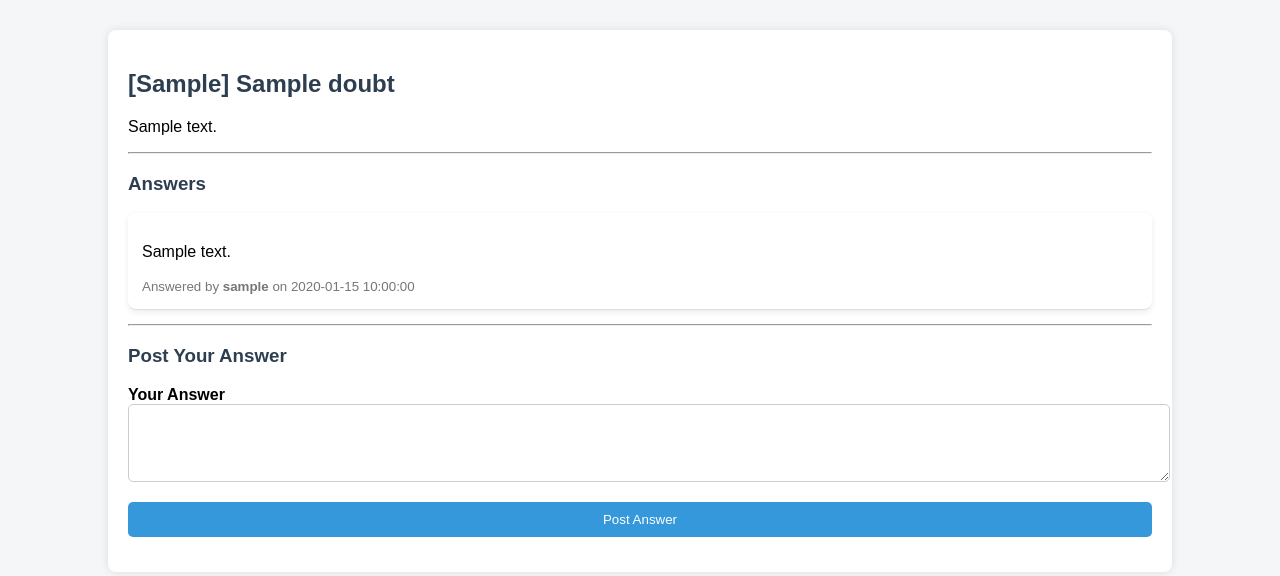
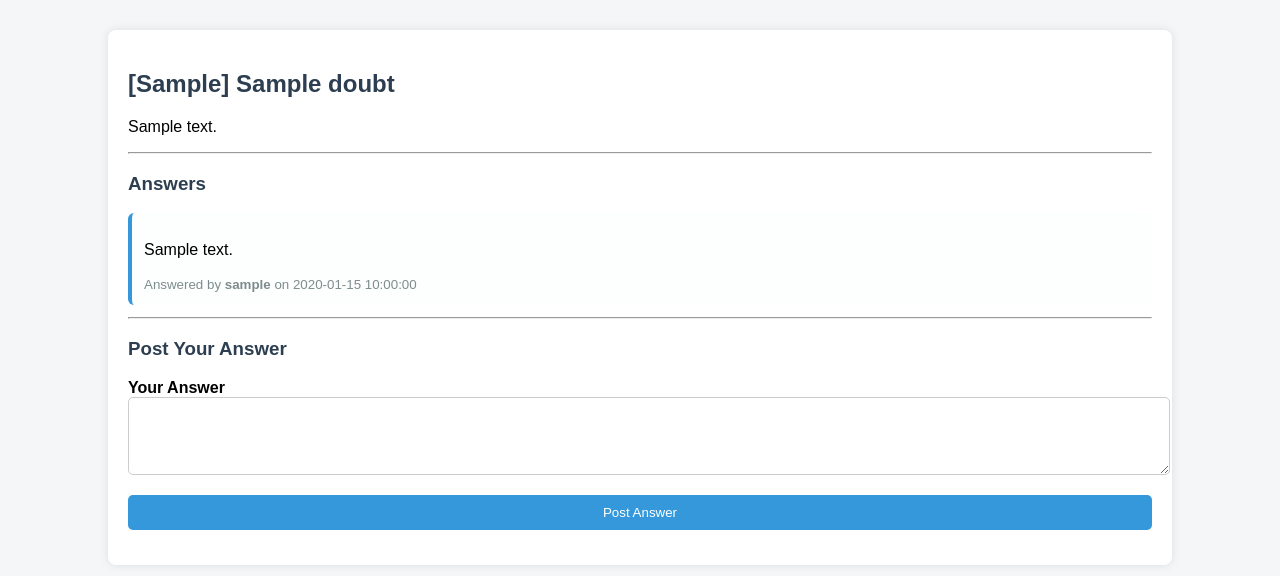
Before and after one commit to abhiravi1912/Qurio, a Flask app: page /doubt/1 in a window 1280 px wide. Shown: the part 50-626 px from the top of the page. Run offline with Flask 3, Linux system fonts and the light colour scheme; a user stored in the database is signed in; tables that the repository leaves empty hold one stand-in row (values such as "Sample post").

Commit message:
add answer card

```diff
--- a/static/style.css
+++ b/static/style.css
@@ -1,3 +1,13 @@
+/* ===== GLASS NAVBAR ===== */
+.navbar {
+    background: rgba(44, 62, 80, 0.75);
+    backdrop-filter: blur(10px);
+    -webkit-backdrop-filter: blur(10px);
+    position: sticky;
+    top: 0;
+    z-index: 1000;
+}
+
 /* ===== NAVBAR ===== */
 .navbar {
     background-color: #2c3e50;
@@ -181,3 +191,16 @@ input:focus, textarea:focus, select:focus {
     transform: translateY(-3px);
     box-shadow: 0 6px 14px rgba(0, 0, 0, 0.12);
 }
+
+/* ===== ANSWER CARDS ===== */
+.answer-card {
+    background: #fdfefe;
+    border-left: 4px solid #3498db;
+    padding: 12px;
+    margin-bottom: 12px;
+    border-radius: 6px;
+}
+
+.answer-card small {
+    color: #7f8c8d;
+}
--- a/templates/doubt_detail.html
+++ b/templates/doubt_detail.html
@@ -10,7 +10,7 @@
 <h3>Answers</h3>
 
 {% for answer in answers %}
-    <div class="doubt">
+    <div class="answer-card">
         <p>{{ answer.content }}</p>
         <small>
     Answered by <strong>{{ answer.user.username }}</strong>
--- a/templates/home.html
+++ b/templates/home.html
@@ -3,6 +3,8 @@
 
 
 {% block content %}
+
+
 <h1>Welcome to QURIO 🚀</h1>
 <form method="GET" action="/" style="margin-bottom: 20px;">
     <input
```
